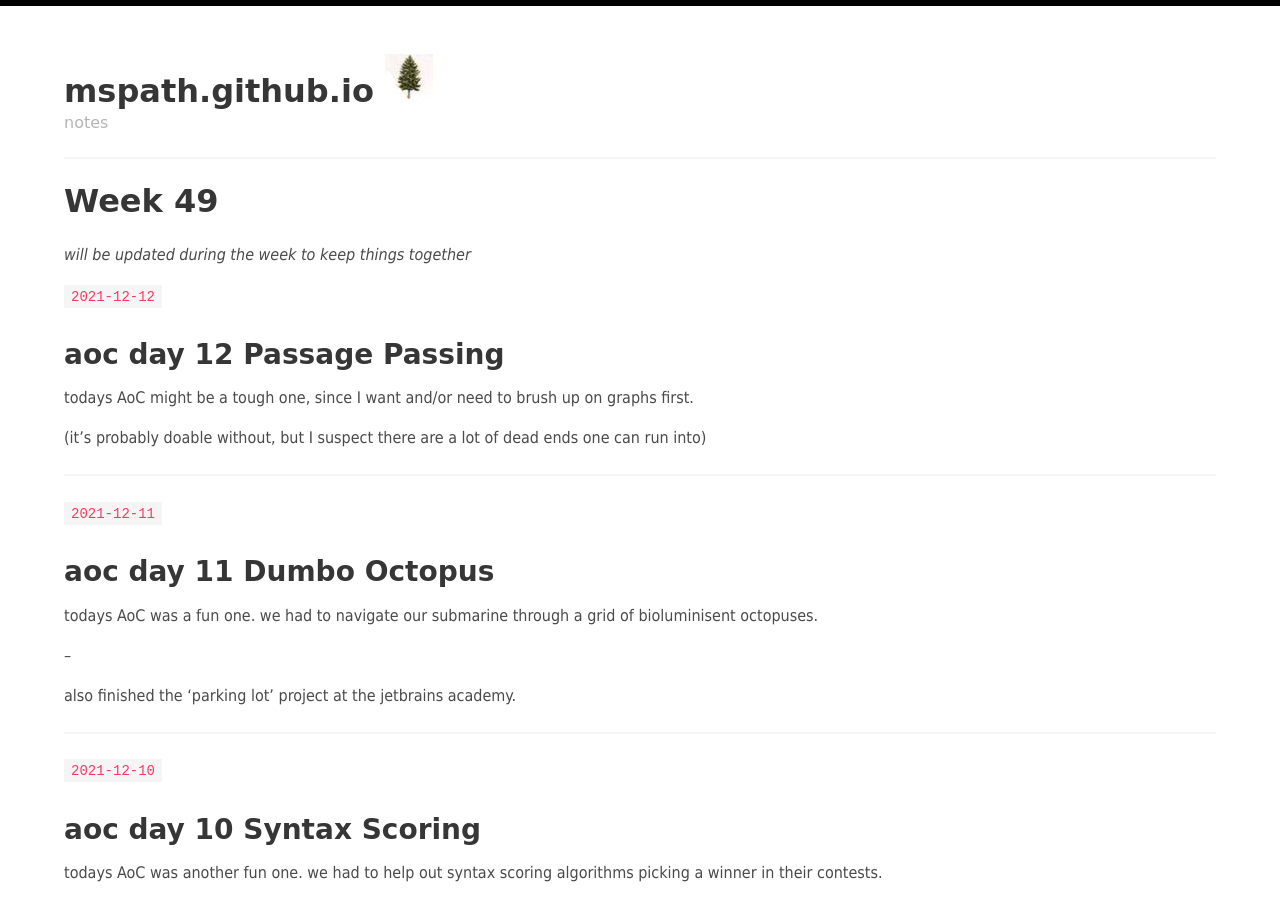
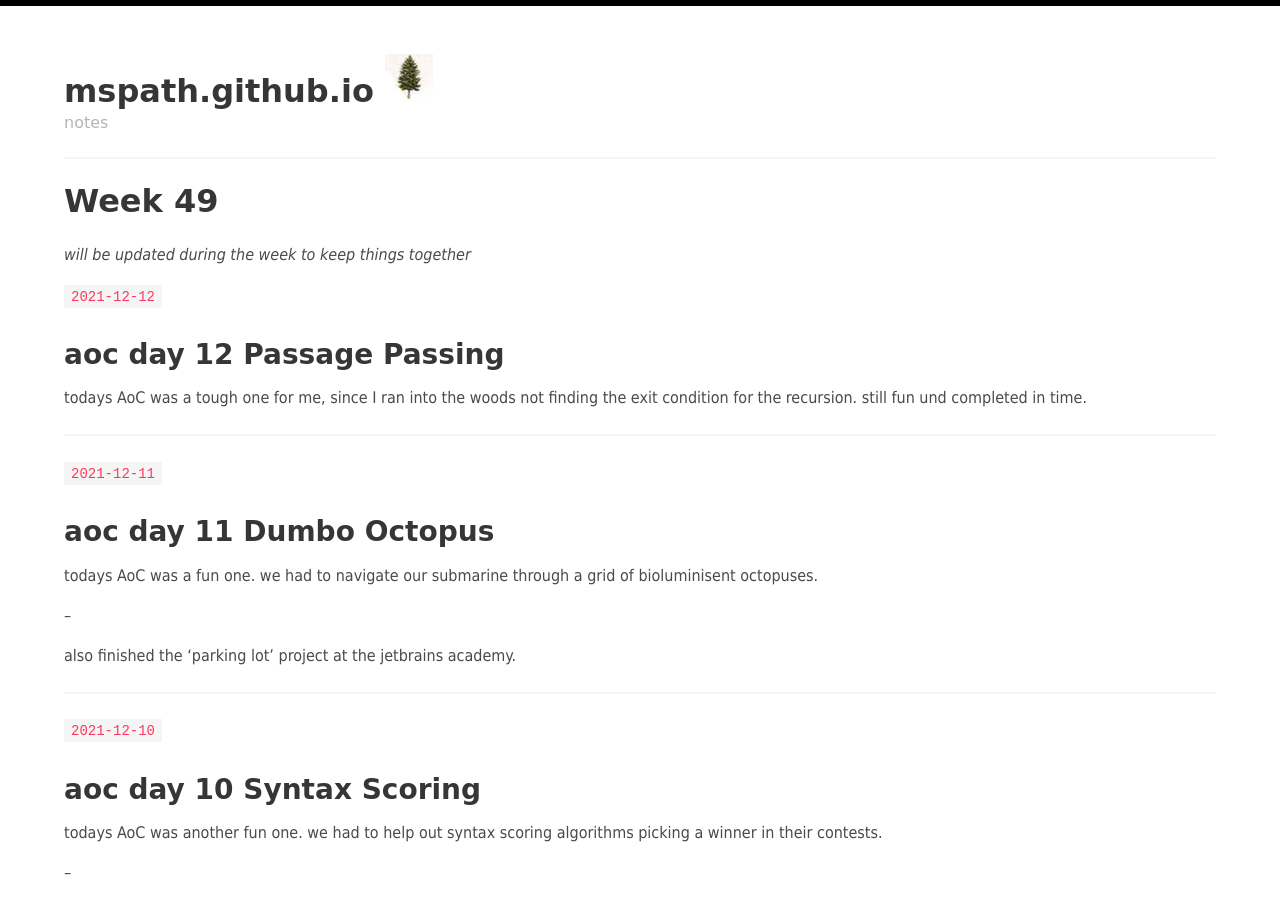
Before and after one commit to mspath/mspath.github.io, a Jekyll site: the page built from _posts/2021-12-06-week-49.md, in a window 1280 px wide and 900 px high. Built offline with Jekyll 4.4.1, drawn with Linux system fonts in a browser that asks for light colours.

Commit message:
finish week 49 and start week 50

```diff
--- a/_posts/2021-12-06-week-49.md
+++ b/_posts/2021-12-06-week-49.md
@@ -10,9 +10,7 @@
 
 ## aoc day 12 Passage Passing
 
-todays AoC might be a tough one, since I want and/or need to brush up on graphs first.
-
-(it's probably doable without, but I suspect there are a lot of dead ends one can run into)
+todays AoC was a tough one for me, since I ran into the woods not finding the exit condition for the recursion. still fun und completed in time.
 
 ---
 
```
Also changed, not shown: _posts/2021-12-06-week-50.md (added, +17 -0 lines).
